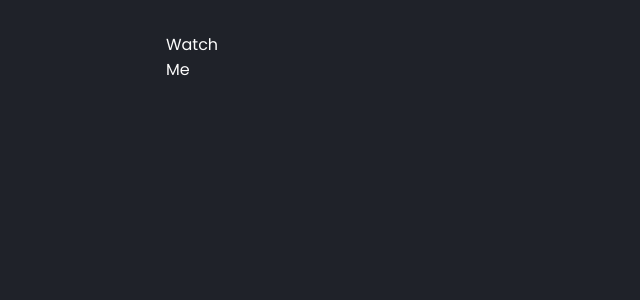
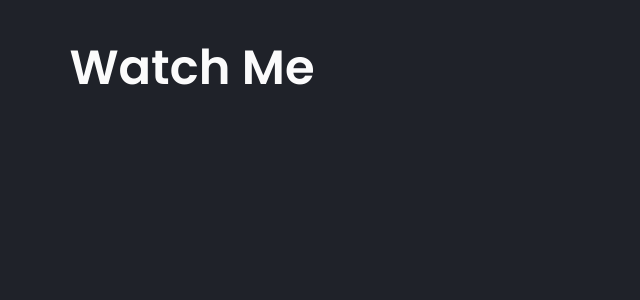
Before and after one commit to Samuelwps/01-Catalogo-de-filme, a React app: page / in a window 1280 px wide. Shown: the top 300 px of the page, without its empty margins (0-640 px from the left). Built offline with nearby package versions, Linux system fonts and the light colour scheme; data requests are answered from the project's data file.

Commit message:
Updathing in the CSS

```diff
--- a/src/App.tsx
+++ b/src/App.tsx
@@ -3,6 +3,8 @@ import { useEffect, useState } from "react"
 import { api } from "./services/api"
 
 import  Button from "./components/Button"
+
+import MovieCard from "./components/MovieCard";
 
 
 interface GenreResponseProps {
@@ -11,18 +13,52 @@ interface GenreResponseProps {
   title: string;
 }
 
+interface MovieProps{
+  imdbID: string;
+  Title: string;
+  Poster: string;
+  Ratings: Array<{
+    Source: string;
+    Value: string;
+  }>;
+  Runtime: string;
+}
+
+
 function App() {
+  const [selectedGenreId, setSelectedGenreId] = useState(1);
+
   const [genres, setGenres] = useState<GenreResponseProps[]>([]);
+
+  const [movies, setMovies] = useState<MovieProps[]>([]);
+
   const [selectedGenre, setSelectedGenre] = useState<GenreResponseProps>({} as GenreResponseProps);
-  const [selectedGenreId, setSelectedGenreId] = useState(1);
+
+
+
 
 
   useEffect(() => {
     api.get<GenreResponseProps[]>("genres").then(response => {
       setGenres(response.data)
+      console.log("setGenres")
       console.log(response.data)
     })
     }, [])
+
+  useEffect(() => {
+    api.get<MovieProps[]>(`movies/?Genre_id=${selectedGenreId}`).then(response => {
+      setMovies(response.data);
+      console.log("setMovies")
+      console.log(response.data)
+    });
+
+    api.get<GenreResponseProps>(`genres/${selectedGenreId}`).then(response => {
+      setSelectedGenre(response.data);
+      console.log("setSelectedGenre")
+      console.log(response.data)
+    })
+  }, [selectedGenreId]);
 
   function handleClickButton(id: number) {
     setSelectedGenreId(id);
@@ -46,8 +82,6 @@ function App() {
             })
           }
         </div>
-
-
       </nav>
     </div>
 
--- a/src/CSS/Sass/_sidebar.scss
+++ b/src/CSS/Sass/_sidebar.scss
@@ -13,5 +13,15 @@ nav.sidebar{
 
   span{
     margin-bottom: 4.5rem;
+    font-size: 3rem;
+    font-weight: 600;
+    color: var (--yellow);
+  }
+
+  p{
+    display:inline;
+    flex-direction:column;
+
+    width:100%;
   }
 }
--- a/src/CSS/style.css
+++ b/src/CSS/style.css
@@ -9,6 +9,42 @@ nav.sidebar {
 }
 nav.sidebar span {
   margin-bottom: 4.5rem;
+  font-size: 3rem;
+  font-weight: 600;
+  color: var --yellow;
+}
+nav.sidebar p {
+  display: inline;
+  flex-direction: column;
+  width: 100%;
+}
+
+button {
+  display: flex;
+  align-items: center;
+  justify-content: space-between;
+  max-width: 20rem;
+  width: 100%;
+  border: 0;
+  background: var(--background-button);
+  padding: 1.1875rem 2rem;
+  border-radius: 0.25rem;
+  font-size: 1.125rem;
+  color: var(--white);
+  transition: background 200ms;
+}
+button:hover {
+  background: var(--background-button2);
+}
+button + button {
+  margin-top: 1rem;
+}
+button:first-child {
+  margin-top: 0;
+}
+button.selected {
+  background: var(--background-button2);
+  color: var(--yellow);
 }
 
 :root {
--- a/src/CSS/style.scss
+++ b/src/CSS/style.scss
@@ -1,4 +1,7 @@
-@import "Sass/sidebar.scss";
+@import "Sass/_sidebar.scss";
+@import "Sass/_button.scss";
+
+
 
 :root{
   --background: #1F2229;
--- a/src/components/Button.tsx
+++ b/src/components/Button.tsx
@@ -1,21 +1,38 @@
-import  Icon  from "./Icon"
-
 import { ButtonHTMLAttributes } from "react"
 
 interface ButtonProps extends ButtonHTMLAttributes<HTMLButtonElement>{
   title: string;
-  iconName: "action" | "comedy" | "documentary" | "drama" | "horror" | "family";
-  selected: boolean;
 }
 
-function Button({ iconName, title, selected, ...reset} : ButtonProps) {
-  return (
-    <button type="button" {...(selected && { className: "selected"})} {...reset}>
+function Button(props : ButtonProps){
+  return(
+    <h1>{props.title}</h1>
 
-      <Icon name={iconName} color={selected ? "#FAE800" : "#FBFBFB"}/>
-      {title}
-    </button>
   );
 }
 
 export default Button
+
+
+
+
+
+
+
+
+// import  Icon  from "./Icon"
+
+// import { ButtonHTMLAttributes } from "react"
+
+//
+
+// function Button({ iconName, title, selected, ...reset} : ButtonProps) {
+//   return (
+//     <button type="button" {...(selected && { className: "selected"})} {...reset}>
+//       <Icon name={iconName} color={selected ? "#FAE800" : "#FBFBFB"}/>
+//       {title}
+//     </button>
+//   );
+// }
+
+// export default Button
```
Also changed, not shown: 1 other file (tests, documents, lock files or other folders).
